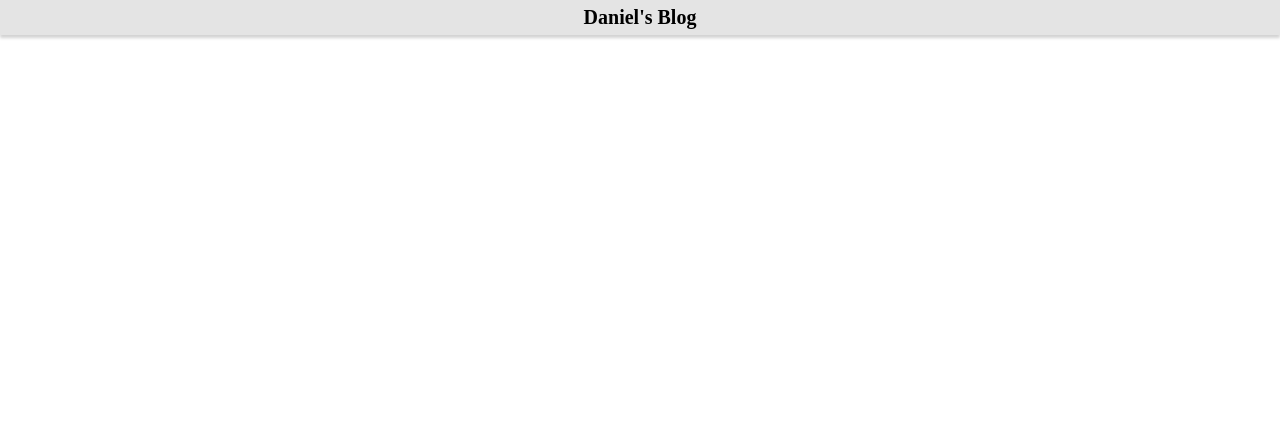
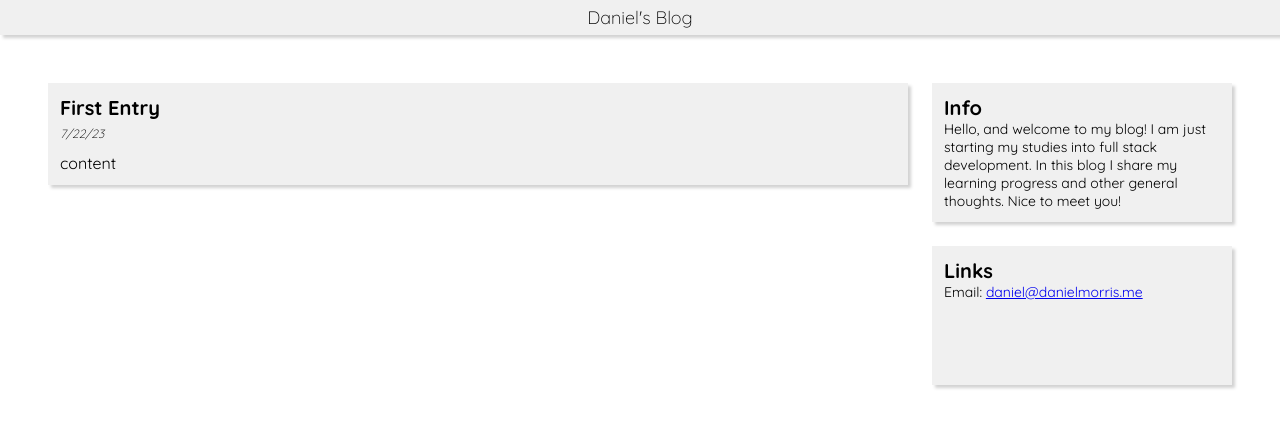
Before and after one commit to Im-Humor/blog-me, a plain HTML site: page index.html in a window 1280 px wide. Drawn offline with Linux system fonts and the light colour scheme.

Commit message:
add additional styling, info bite content, and first blog template

```diff
--- a/index.html
+++ b/index.html
@@ -4,6 +4,9 @@
         <meta charset="utf-8">
         <title>Blog</title>
         <link rel="stylesheet" href="style.css">
+        <link rel="preconnect" href="https://fonts.googleapis.com">
+        <link rel="preconnect" href="https://fonts.gstatic.com" crossorigin>
+        <link href="https://fonts.googleapis.com/css2?family=Quicksand:wght@300;400;500;600;700&display=swap" rel="stylesheet">
     </head>
     <body>
         <div class="navbar float">
@@ -11,17 +14,22 @@
         </div>
         <div class="grid-container">
             <div class="info-bite float">
-
+                <h2>Info</h2>
+                <p>Hello, and welcome to my blog! I am just starting my studies into full stack development. In this blog I share my learning progress and other general thoughts. Nice to meet you!
+                </p>
             </div>
             <div class="links-bite float">
-
+                <h2>Links</h2>
+                <p>
+                    Email: <a href="mailto:daniel@danielmorris.me">daniel@danielmorris.me</a>
+                </p>
             </div>
             <div class="blogs-container">
                 <div class="blog-entry float">
-                    <div class="blog-title"></div>
-                    <div class="blog-time"></div>
+                    <div class="blog-title"><h3>First Entry</h3></div>
+                    <div class="blog-time">7/22/23</div>
                     <div class="blog-content">
-
+                        <p>content</p>
                     </div>
                 </div>
             </div>
--- a/style.css
+++ b/style.css
@@ -5,6 +5,8 @@ html * {
 
 html {
     font-size: 24px;
+    font-family: 'Quicksand', sans-serif;
+    font-weight: 400;
 }
 
 body {
@@ -13,8 +15,9 @@ body {
 }
 
 .float {
-    background-color: rgb(228, 228, 228);
-    box-shadow: 0 3px 3px rgb(210, 210, 210);
+    background-color: rgb(240, 240, 240);
+    box-shadow: 3px 3px 3px rgb(210, 210, 210);
+    padding: 0.5rem;
 }
 
 .navbar {
@@ -25,5 +28,51 @@ body {
 }
 
 .navbar h1 {
+    font-size: 18px;
+    font-weight: 300;
+}
+
+.grid-container {
+    display: grid;
+    grid-template-columns: 1fr 300px;
+    grid-template-rows: 1fr 1fr;
+    gap: 1rem;
+    padding: 2rem;
+}
+
+.grid-container h2 {
     font-size: 20px;
 }
+
+.blogs-container {
+    grid-column: 1 / 2;
+    grid-row: 1 / 3;
+}
+
+.blogs-container h3 {
+    font-size: 20px;
+}
+
+.blog-time {
+    font-style: italic;
+    font-weight: 300;
+    font-size: 12px;
+    margin-top: 0.25rem;
+}
+
+.blog-content {
+    font-size: 16px;
+    margin-top: 0.5rem;
+}
+
+.info-bite {
+    grid-column: 2 / 3;
+    grid-row: 1 / 2;
+    font-size: 14px;
+}
+
+.links-bite {
+    grid-column: 2 / 3;
+    grid-row: 2 / 3;
+    font-size: 14px;
+}
```
